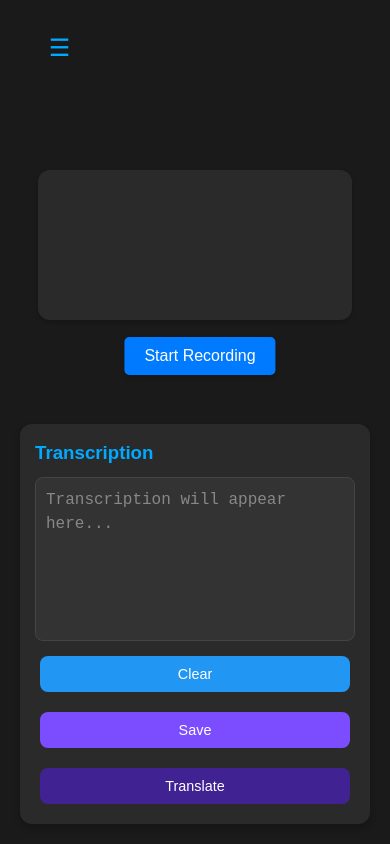
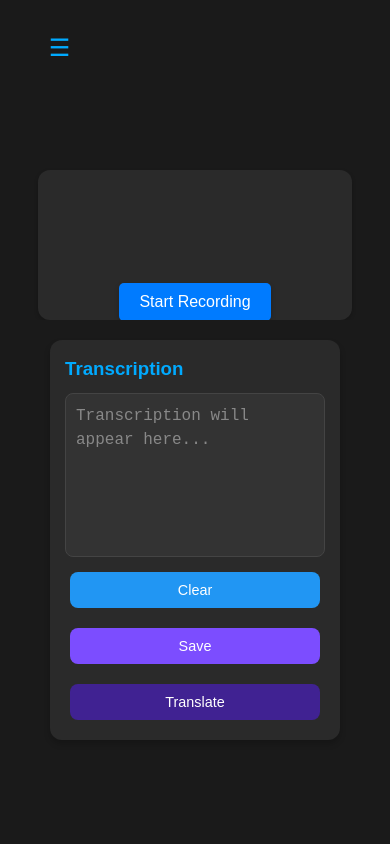
Before and after one commit to taiminhle4920/linguofy, a React (Vite) app in the folder frontend/: page /LandingPage in a window 390 px wide. Built offline with nearby package versions, Linux system fonts and the light colour scheme; sample sign-in values are in the browser's storage.

Commit message:
fix nav bar

```diff
--- a/frontend/src/components/Agent.css
+++ b/frontend/src/components/Agent.css
@@ -11,9 +11,10 @@ body {
     color:#00aaff
 }
 .agent-container {
-
+    display: flex;
     flex-direction: column;
-    align-items: center;
+    margin-top: 5%;
+    min-height: 90vh;
     padding: 20px;
     box-sizing: border-box;
     width: 100%;
@@ -21,32 +22,27 @@ body {
 
 .agent-transcription {
     width: 90%;
-    max-width: 600px;
+    max-width: 1400px;
     background-color: #2a2a2a;
     padding: 25px;
     border-radius: 12px;
     color: #ffffff;
     box-shadow: 0 4px 6px rgba(0, 0, 0, 0.2);
     margin: 20px auto;
-
     min-height: 200px;
-
+    flex: 1;
 }
 
-
 .agent-footer {
+    margin-top: auto;
     width: 100%;
     display: flex;
     justify-content: space-between;
     align-items: center;
-    position: fixed;
-    bottom: 0;
-    left: 0;
     padding: 15px 20px;
     background-color: #1a1a1a;
     box-sizing: border-box;
 }
-
 .agent-input-section {
     display: flex;
     flex: 1;
--- a/frontend/src/components/LandingPage.css
+++ b/frontend/src/components/LandingPage.css
@@ -55,13 +55,9 @@
     font-size: 16px;
 }
 .recordButton {
-    position: absolute;
-    bottom: -50px;
-    left: 50%;
-    transform: translateX(-50%);
+    margin-top:     -10px;
     padding: 10px 20px;
     background-color: #007bff;
-
     color: white;
     border: none;
     border-radius: 5px;
@@ -86,7 +82,6 @@
 
 }
 .bottomSection {
-    position: fixed;
     bottom: 0;
     left: 0;
     right: 0;
@@ -101,7 +96,7 @@
     width: 100%;
     max-width: 1400px;
     background-color: #2a2a2a;
-    height: 600px;
+    height: 400px;
     padding: 25px;
     border-radius: 12px;
     box-shadow: 0 4px 6px rgba(0, 0, 0, 0.2);
@@ -204,7 +199,12 @@
     }
 
     .bottomSection {
-        padding: 30px;
+
+        bottom: 0;
+        left: 0;
+        right: 0;
+        padding: 20px;
+        background-color: #1a1a1a;
     }
 }
 
@@ -216,7 +216,6 @@
     .visualizer-container {
         height: 200px;
         width: 95%;
-        padding: 15px;
     }
 
     .transcription-box {
--- a/frontend/src/components/LandingPage.jsx
+++ b/frontend/src/components/LandingPage.jsx
@@ -239,7 +239,16 @@ const LandingPage = () => {
 
     return (
         <div className="container">
-            <div className="visualizer-container">
+            {/* <div className="visualizer-container">
+                <canvas ref={canvasRef} className="audio-visualizer" />
+                <button
+                    onClick={handleToggleRecording}
+                    className={`recordButton ${isRecording ? 'recording' : ''}`}
+                >
+                    {isRecording ? 'Stop Recording' : 'Start Recording'}
+                </button>
+            </div> */}
+            <div className="visualizer-container" style={{ flexDirection: "column" }}>
                 <canvas ref={canvasRef} className="audio-visualizer" />
                 <button
                     onClick={handleToggleRecording}
@@ -248,7 +257,6 @@ const LandingPage = () => {
                     {isRecording ? 'Stop Recording' : 'Start Recording'}
                 </button>
             </div>
-
             <div className="bottomSection">
                 <div className="box transcription-box">
                     <h3>Transcription</h3>
```
Also changed, not shown: 1 other file (tests, documents, lock files or other folders).
